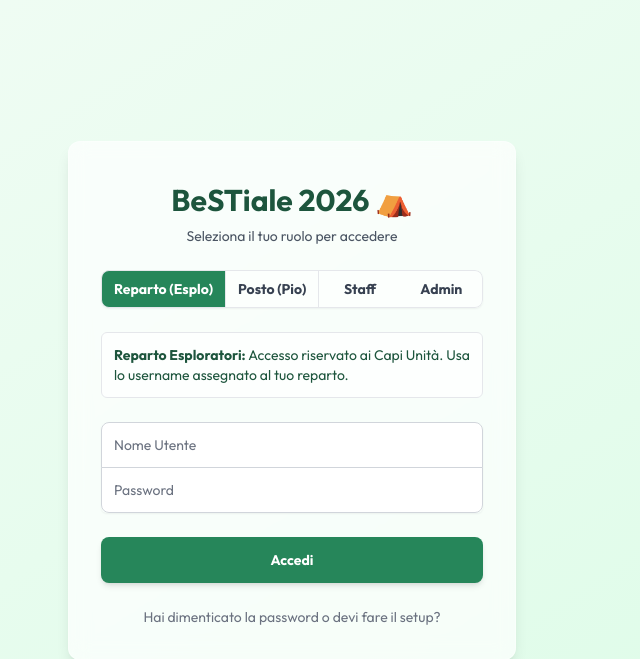
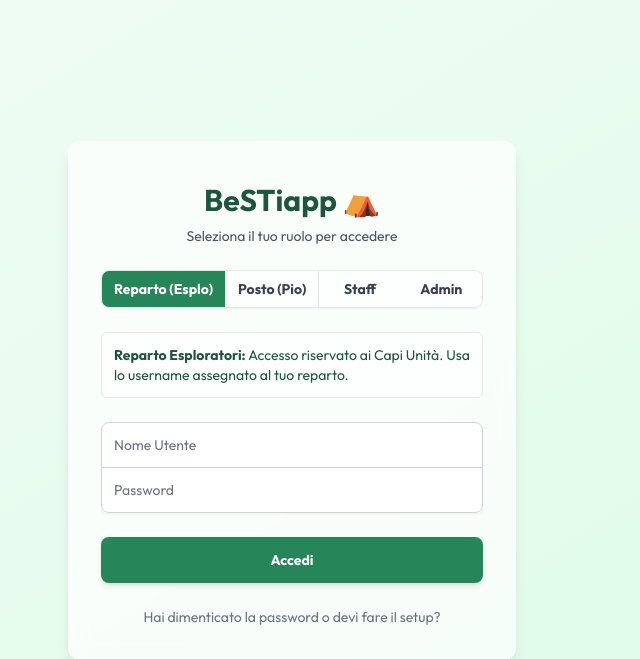
Before and after one commit to aTobyWanKenobi/cc-prog-management, a FastAPI app: page /login in a window 1280 px wide. Shown: the top 659 px of the page, without its empty margins (348-988 px from the left). Run offline with FastAPI, Linux system fonts and the light colour scheme; some libraries are stand-ins or nearby versions.

Commit message:
refactor: globally rename app to BeSTiapp (Closes #40)

```diff
--- a/app/email_service.py
+++ b/app/email_service.py
@@ -27,9 +27,9 @@ def send_password_reset_email(email: str | None, reset_link: str):
         return
     _print_email(
         to=email,
-        subject="Il tuo link per il reset della password - BeSTiale 2026",
+        subject="Il tuo link per il reset della password - BeSTiapp",
         body=f"""Ciao,
-Hai richiesto il reset della password o l'attivazione dell'account per il Punteggiometro BeSTiale 2026.
+Hai richiesto il reset della password o l'attivazione dell'account per BeSTiapp.
 
 Clicca sul seguente link per impostare una nuova password:
 {reset_link}
--- a/app/templates/login.html
+++ b/app/templates/login.html
@@ -5,7 +5,7 @@
 <head>
     <meta charset="UTF-8">
     <meta name="viewport" content="width=device-width, initial-scale=1.0">
-    <title>Login - Punteggiometro</title>
+    <title>Login - BeSTiapp</title>
     <script src="https://cdn.tailwindcss.com"></script>
     <link href="https://fonts.googleapis.com/css2?family=Outfit:wght@300;400;600;700&display=swap" rel="stylesheet">
     <style>
@@ -37,7 +37,7 @@
     <div class="max-w-md w-full space-y-6 glass p-8 rounded-xl shadow-lg">
         <div class="text-center">
             <h2 class="mt-2 text-3xl font-extrabold text-scout-800">
-                BeSTiale 2026 ⛺
+                BeSTiapp ⛺
             </h2>
             <p class="mt-2 text-sm text-gray-600">
                 Seleziona il tuo ruolo per accedere
--- a/app/templates/password_reset_confirm.html
+++ b/app/templates/password_reset_confirm.html
@@ -4,7 +4,7 @@
 <head>
     <meta charset="UTF-8">
     <meta name="viewport" content="width=device-width, initial-scale=1.0">
-    <title>Nuova Password - Punteggiometro</title>
+    <title>Nuova Password - BeSTiapp</title>
     <script src="https://cdn.tailwindcss.com"></script>
     <link href="https://fonts.googleapis.com/css2?family=Outfit:wght@300;400;600;700&display=swap" rel="stylesheet">
     <style>
--- a/app/templates/password_reset_request.html
+++ b/app/templates/password_reset_request.html
@@ -4,7 +4,7 @@
 <head>
     <meta charset="UTF-8">
     <meta name="viewport" content="width=device-width, initial-scale=1.0">
-    <title>Recupero Password - Punteggiometro</title>
+    <title>Recupero Password - BeSTiapp</title>
     <script src="https://cdn.tailwindcss.com"></script>
     <link href="https://fonts.googleapis.com/css2?family=Outfit:wght@300;400;600;700&display=swap" rel="stylesheet">
     <style>
```
Also changed, not shown: PRESENTATION.md (+1 -1 lines), app/templates/base.html (+2 -2 lines).
